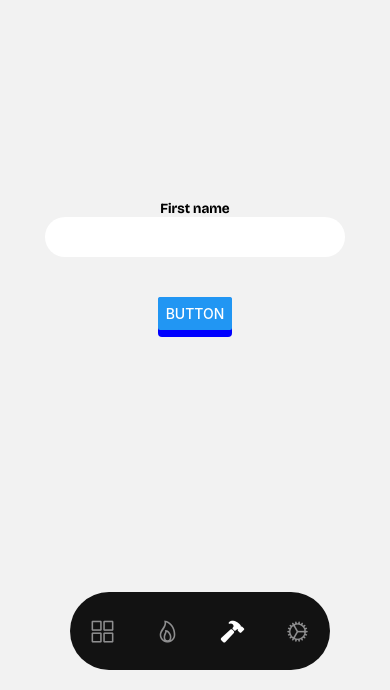
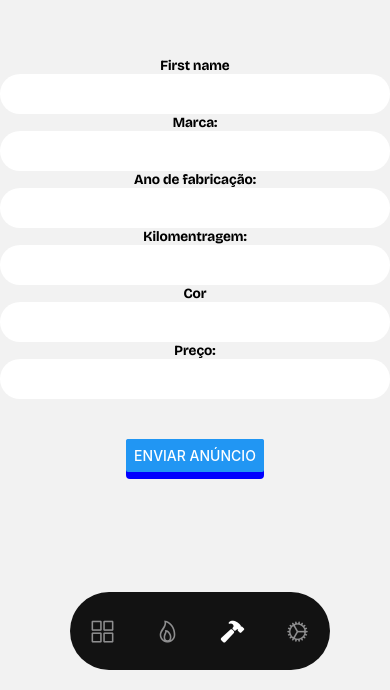
Before and after one commit to yurixss/carchase-appv2, a React Native app: screen /Teste in a window 390 px wide. Shown: the part 154-844 px from the top of the page. Built offline with nearby package versions, Linux system fonts and the light colour scheme; no server answers.

Commit message:
progress forms

```diff
--- a/package.json
+++ b/package.json
@@ -20,6 +20,7 @@
     "react": "18.2.0",
     "react-hook-form": "^7.45.4",
     "react-native": "^0.71.12",
+    "react-native-document-picker": "^9.0.1",
     "react-native-feather": "^1.1.2",
     "react-native-gesture-handler": "^2.12.1",
     "react-native-linear-gradient": "^2.8.2",
--- a/src/pages/Announce/index.tsx
+++ b/src/pages/Announce/index.tsx
@@ -2,7 +2,7 @@ import React from "react";
 import { View, StyleSheet, TextInput, Button } from "react-native";
 import { useForm, Controller} from "react-hook-form";
 import TextApp from "../../components/TextApp";
-
+import { api } from "../../services/api";
 
 export default function Announce(): JSX.Element {
   const {
@@ -16,10 +16,19 @@ export default function Announce(): JSX.Element {
 
   const onSubmit = data => {
     console.log(data);
+
+    api.post('cars/store', data)
+      .then(response => {
+        console.log('oi');
+      })
+      .catch(error => {
+        console.log(error);
+      });
   };
 
   return (
     <View style={styles.container}>
+
       <TextApp style={styles.label}>First name</TextApp>
       <Controller
         control={control}
@@ -34,9 +43,85 @@ export default function Announce(): JSX.Element {
         name="name"
         rules={{ required: true }}
       />
+
+      <TextApp style={styles.label}>Marca:</TextApp>
+      <Controller
+        control={control}
+        render={({field: { onChange, onBlur, value }}) => (
+          <TextInput
+            style={styles.input}
+            onBlur={onBlur}
+            onChangeText={value => onChange(value)}
+            value={value}
+          />
+        )}
+        name="model"
+        rules={{ required: true }}
+      />
+
+      <TextApp style={styles.label}>Ano de fabricação:</TextApp>
+      <Controller
+        control={control}
+        render={({field: { onChange, onBlur, value }}) => (
+          <TextInput
+            style={styles.input}
+            onBlur={onBlur}
+            onChangeText={value => onChange(value)}
+            value={value}
+          />
+        )}
+        name="year"
+        rules={{ required: true }}
+      />
+
+      <TextApp style={styles.label}>Kilomentragem:</TextApp>
+      <Controller
+        control={control}
+        render={({field: { onChange, onBlur, value }}) => (
+          <TextInput
+            style={styles.input}
+            onBlur={onBlur}
+            onChangeText={value => onChange(value)}
+            value={value}
+          />
+        )}
+        name="km"
+        rules={{ required: true }}
+      />
+
+      <TextApp style={styles.label}>Cor</TextApp>
+      <Controller
+        control={control}
+        render={({field: { onChange, onBlur, value }}) => (
+          <TextInput
+            style={styles.input}
+            onBlur={onBlur}
+            onChangeText={value => onChange(value)}
+            value={value}
+          />
+        )}
+        name="color"
+        rules={{ required: true }}
+      />
+
+      <TextApp style={styles.label}>Preço:</TextApp>
+      <Controller
+        control={control}
+        render={({field: { onChange, onBlur, value }}) => (
+          <TextInput
+            style={styles.input}
+            onBlur={onBlur}
+            onChangeText={value => onChange(value)}
+            value={value}
+          />
+        )}
+        name="price"
+        rules={{ required: true }}
+      />
+
       <View style={styles.button}>
         <Button
-          title="Button"
+          title="Enviar Anúncio"
           onPress={handleSubmit(onSubmit)}
         />
       </View>
@@ -52,7 +137,7 @@ const styles = StyleSheet.create({
   },
   button: {
     marginTop: 40,
-    color: 'white',
+    color: 'black',
     height: 40,
     backgroundColor: 'blue',
     borderRadius: 4,
@@ -65,9 +150,8 @@ const styles = StyleSheet.create({
   input: {
     backgroundColor: 'white',
     borderColor: 'black',
-    width: 300,
+    width: '100%',
     height: 40,
-    padding: 10,
     borderRadius: 20,
   },
 });
--- a/src/services/api.ts
+++ b/src/services/api.ts
@@ -5,9 +5,9 @@ export const api = axios.create({
   //baseURL: "http://192.168.0.15:3333/",
 
   // WIFI PRINCIPAL
-  baseURL: "http://192.168.1.24:3333/",
+  // baseURL: "http://192.168.1.24:3333/",
 
   // SALA TV
-  //baseURL: "http://192.168.0.111:3333/",
+  baseURL: "http://192.168.0.106:3333/",
 
 });
```
Also changed, not shown: 2 other files (tests, documents, lock files or other folders).
